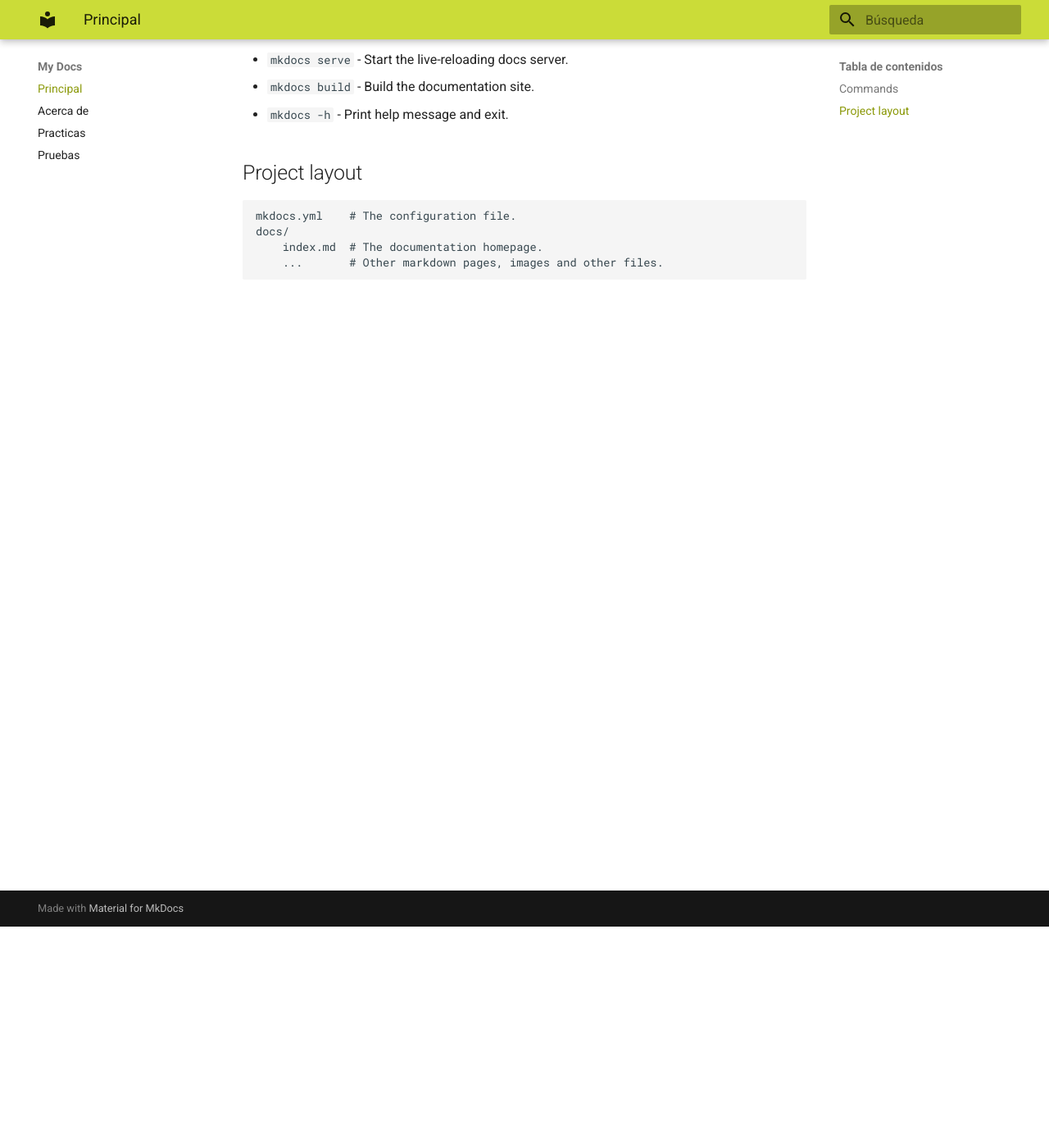
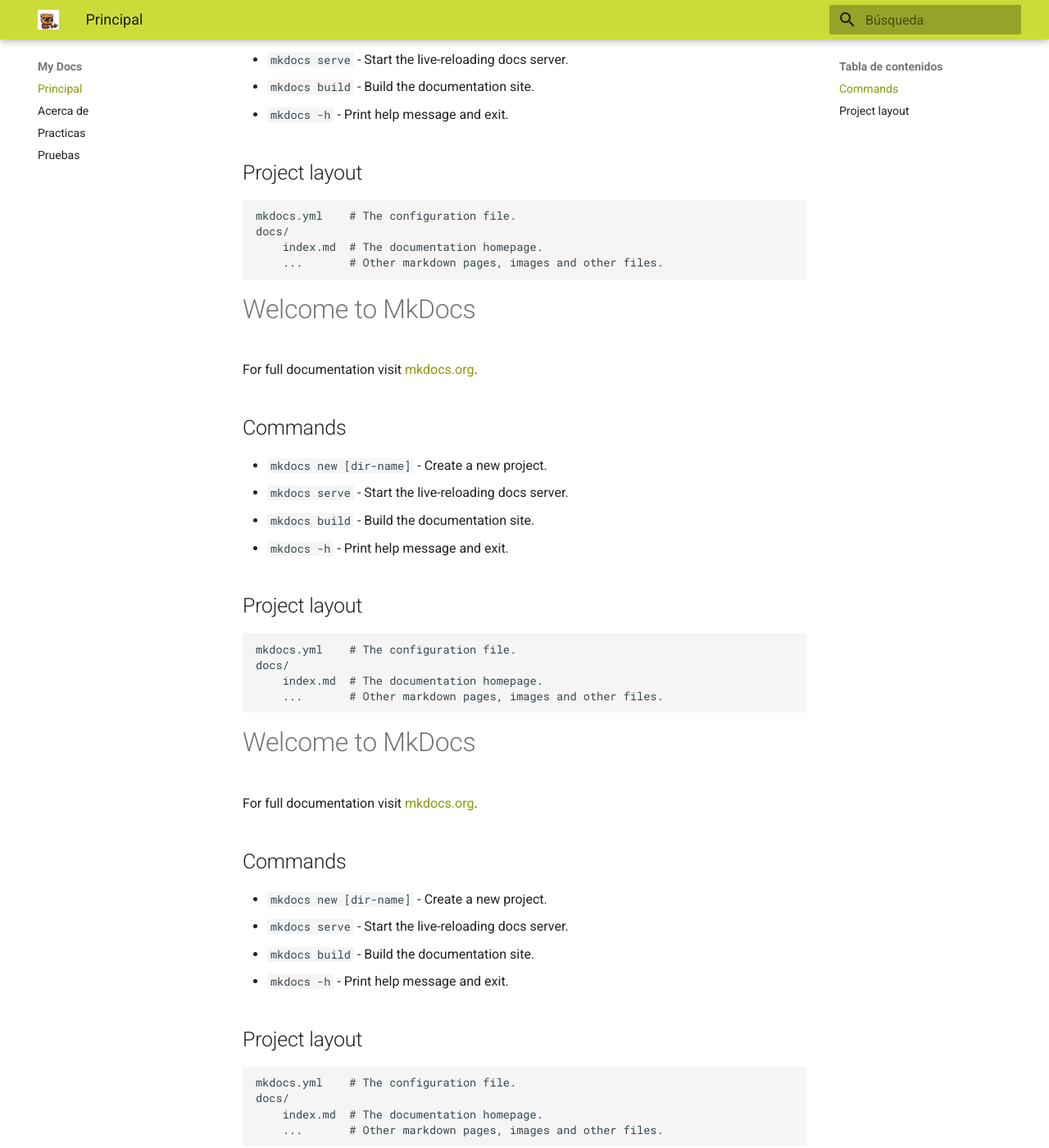
Before and after one commit to FababuHS/iaw-practica-mkdocs, an MkDocs documentation site: the page built from docs/index.md, in a window 1280 px wide and 1400 px high, scrolled down 270 px. Shown: the whole window at 82% size. Built offline with MkDocs 1.6.1 and Material for MkDocs 9.7.7, drawn with Linux system fonts in a browser that asks for light colours; some of the changed text lies outside the part shown.

Commit message:
Pruebas con paleta de colores

```diff
--- a/docs/index.md
+++ b/docs/index.md
@@ -15,3 +15,54 @@
     docs/
         index.md  # The documentation homepage.
         ...       # Other markdown pages, images and other files.
+# Welcome to MkDocs
+
+For full documentation visit [mkdocs.org](https://www.mkdocs.org).
+
+## Commands
+
+* `mkdocs new [dir-name]` - Create a new project.
+* `mkdocs serve` - Start the live-reloading docs server.
+* `mkdocs build` - Build the documentation site.
+* `mkdocs -h` - Print help message and exit.
+
+## Project layout
+
+    mkdocs.yml    # The configuration file.
+    docs/
+        index.md  # The documentation homepage.
+        ...       # Other markdown pages, images and other files.
+# Welcome to MkDocs
+
+For full documentation visit [mkdocs.org](https://www.mkdocs.org).
+
+## Commands
+
+* `mkdocs new [dir-name]` - Create a new project.
+* `mkdocs serve` - Start the live-reloading docs server.
+* `mkdocs build` - Build the documentation site.
+* `mkdocs -h` - Print help message and exit.
+
+## Project layout
+
+    mkdocs.yml    # The configuration file.
+    docs/
+        index.md  # The documentation homepage.
+        ...       # Other markdown pages, images and other files.
+# Welcome to MkDocs
+
+For full documentation visit [mkdocs.org](https://www.mkdocs.org).
+
+## Commands
+
+* `mkdocs new [dir-name]` - Create a new project.
+* `mkdocs serve` - Start the live-reloading docs server.
+* `mkdocs build` - Build the documentation site.
+* `mkdocs -h` - Print help message and exit.
+
+## Project layout
+
+    mkdocs.yml    # The configuration file.
+    docs/
+        index.md  # The documentation homepage.
+        ...       # Other markdown pages, images and other files.
--- a/mkdocs.yml
+++ b/mkdocs.yml
@@ -11,5 +11,9 @@
   language: es
   palette:
     primary: lime
+    accent: cyan
   font:
     text: roboto
+  features:
+    - header.autohide
+  logo: images/panda.jpeg
```
Also changed, not shown: docs/images/panda.jpeg (added).
